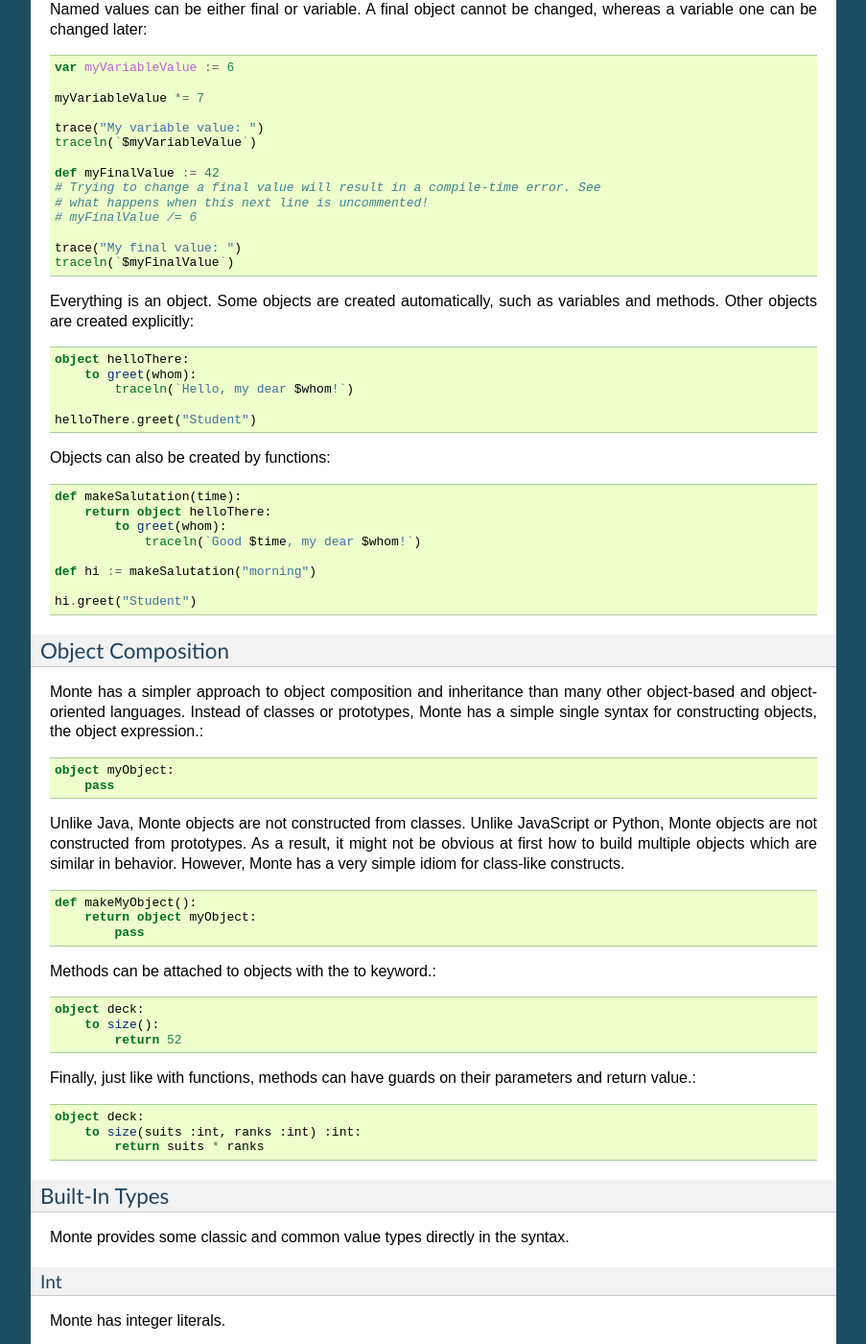
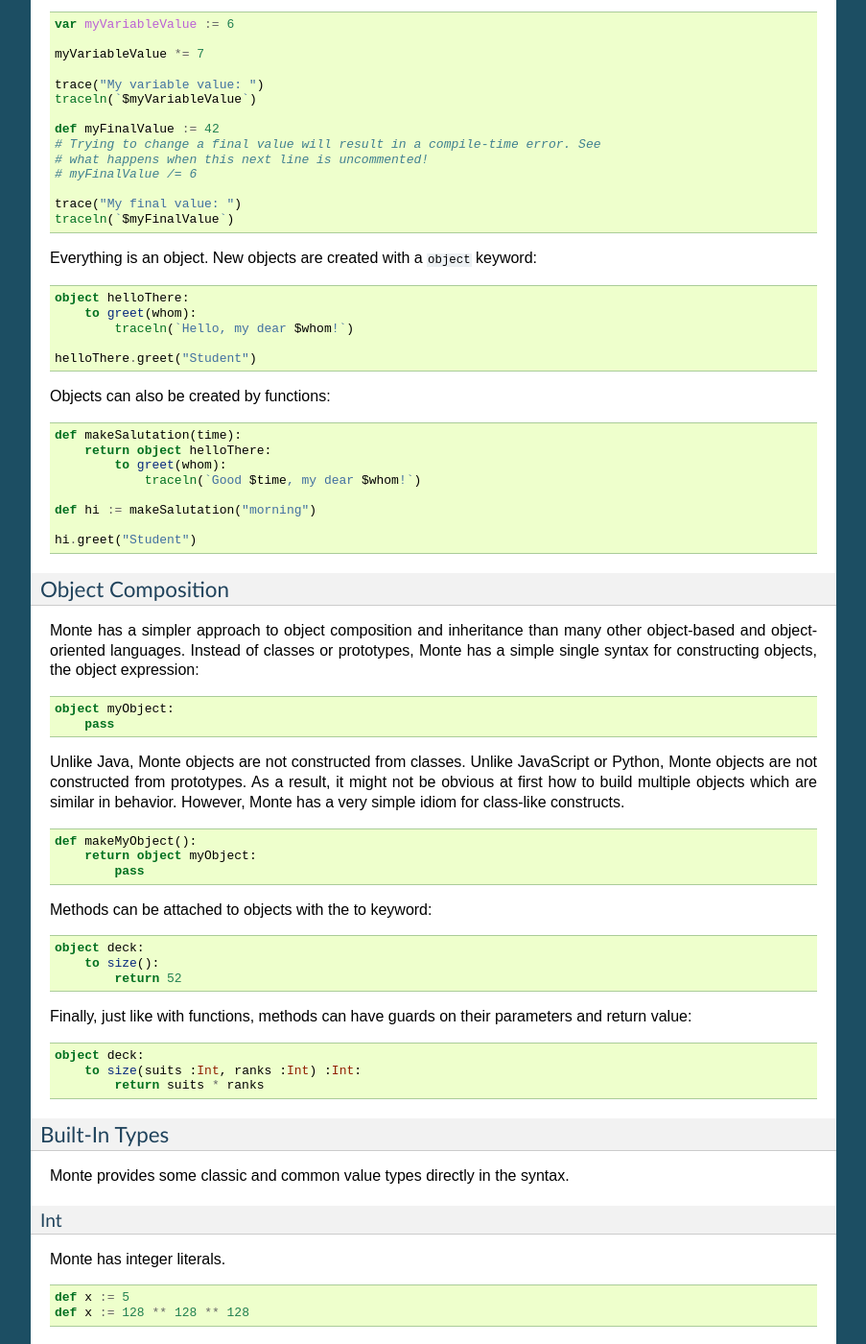
Before and after one commit to monte-language/monte, a Sphinx documentation site: the page built from docs/source/intro.rst, in a window 1280 px wide and 1400 px high, scrolled down 1824 px. Shown: the whole window at 96% size, without its empty margins (198-1101 px from the left). Built offline with Sphinx 7.4.7, drawn with Linux system fonts in a browser that asks for light colours; pages that are not in the unit, such as notebooks, are missing from menus; some of the changed text lies outside the part shown.

Commit message:
docs/intro: Bunch of tiny fixups.

```diff
--- a/docs/source/intro.rst
+++ b/docs/source/intro.rst
@@ -133,8 +130,7 @@
     trace("My final value: ")
     traceln(`$myFinalValue`)
 
-Everything is an object. Some objects are created automatically, such as
-variables and methods. Other objects are created explicitly::
+Everything is an object. New objects are created with a ``object`` keyword::
 
     object helloThere:
         to greet(whom):
@@ -159,7 +155,7 @@
 Monte has a simpler approach to object composition and inheritance than many
 other object-based and object-oriented languages. Instead of classes or
 prototypes, Monte has a simple single syntax for constructing objects, the
-object expression.::
+object expression::
 
     object myObject:
         pass
@@ -175,17 +171,17 @@
         return object myObject:
             pass
 
-Methods can be attached to objects with the to keyword.::
+Methods can be attached to objects with the to keyword::
 
     object deck:
         to size():
             return 52
 
 Finally, just like with functions, methods can have guards on their parameters
-and return value.::
+and return value::
 
     object deck:
-        to size(suits :int, ranks :int) :int:
+        to size(suits :Int, ranks :Int) :Int:
             return suits * ranks
 
 Built-In Types
```
Also changed, not shown: other parts of docs/source/intro.rst (+9 -12 lines).
